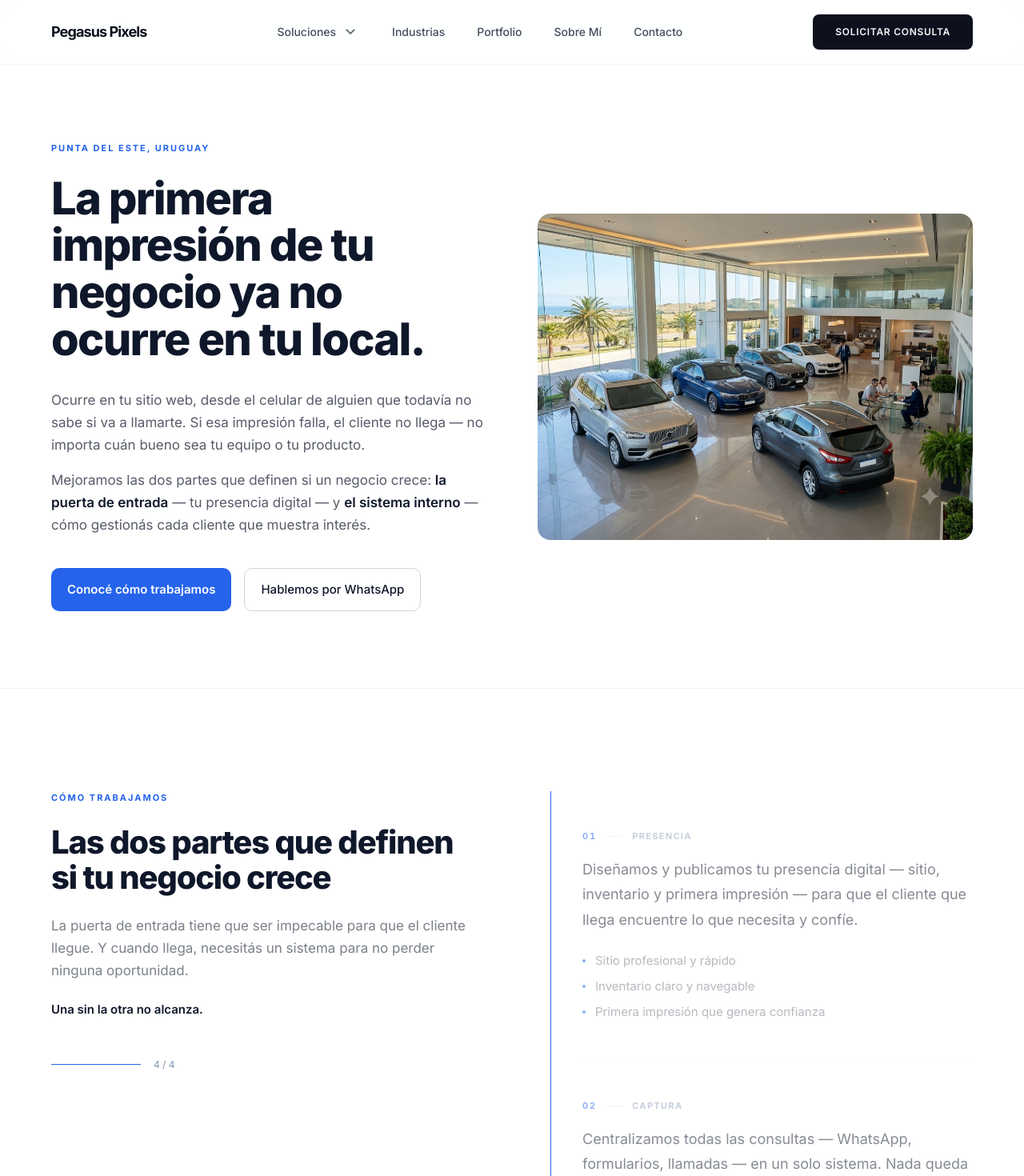
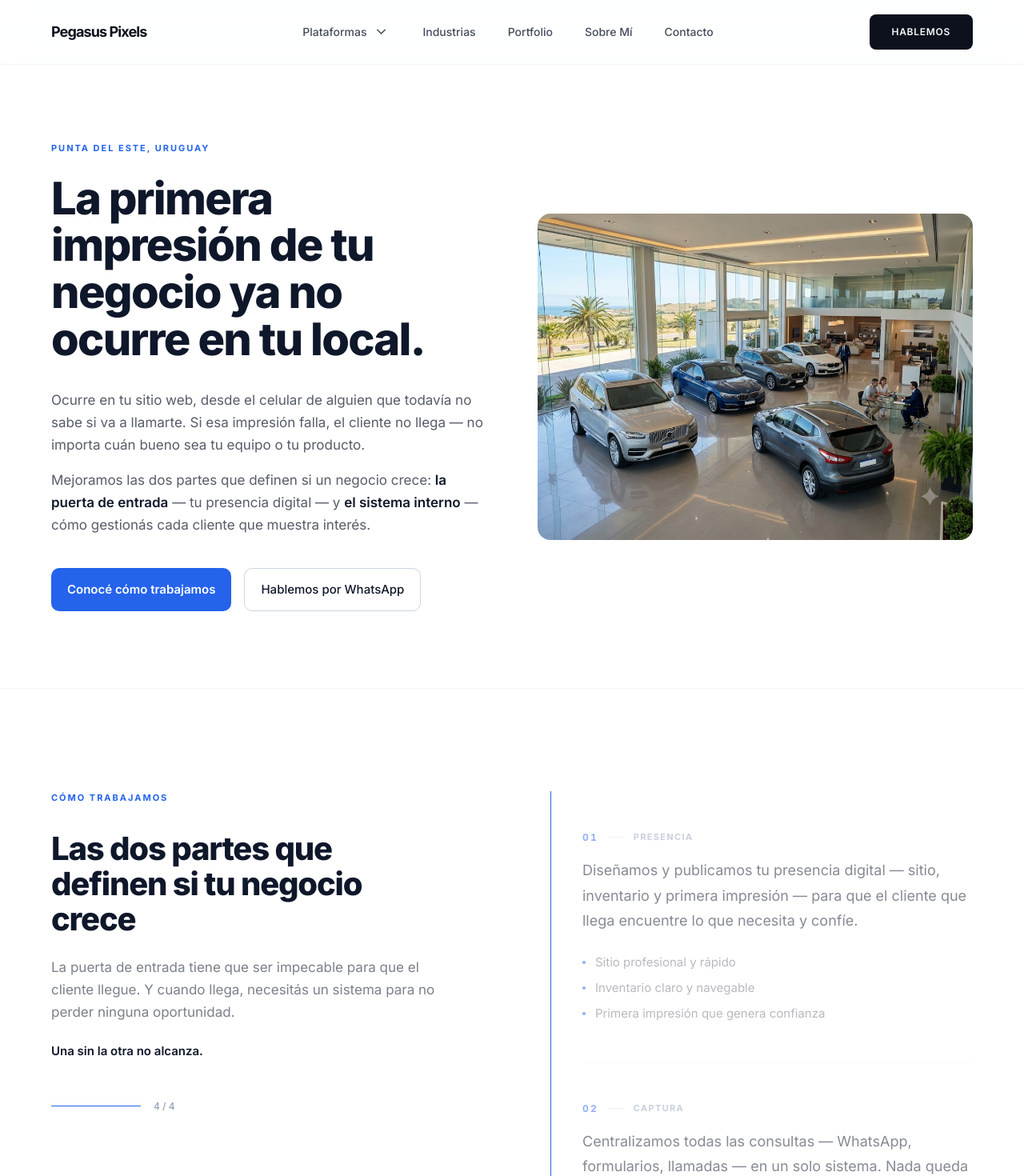
Before and after one commit to dcrecycler-ctrl/pegasuspixelsv2, a Next.js app: page / in a window 1280 px wide. Shown: the top 1470 px of the page at 80% size. Built offline with nearby package versions, Linux system fonts and the light colour scheme.

Commit message:
fix: image sizing, card spacing, nav/footer copy, meta tags

```diff
--- a/app/layout.tsx
+++ b/app/layout.tsx
@@ -10,9 +10,9 @@ const inter = Inter({
 });
 
 export const metadata: Metadata = {
-  title: "Pegasus Pixels | Arquitectura Digital para Empresas Modernas",
+  title: "Pegasus Pixels | Presencia digital y gestión de clientes — Uruguay",
   description:
-    "Ayudamos a inmobiliarias, automotoras y empresas de hospitalidad a mejorar su presencia digital, organizar operaciones y ofrecer una experiencia moderna a sus clientes.",
+    "Mejoramos la presencia digital y la gestión de leads de automotoras, inmobiliarias y restaurantes en Uruguay. Implementamos, capacitamos y te acompañamos.",
   keywords: [
     "arquitectura digital",
     "sistemas empresariales",
@@ -23,9 +23,9 @@ export const metadata: Metadata = {
     "Punta del Este",
   ],
   openGraph: {
-    title: "Pegasus Pixels | Arquitectura Digital para Empresas Modernas",
+    title: "Pegasus Pixels | Presencia digital y gestión de clientes — Uruguay",
     description:
-      "Tecnología y experiencias digitales para empresas modernas.",
+      "Mejoramos cómo tu negocio se ve y cómo gestiona a sus clientes. Automotoras, inmobiliarias y restaurantes en Uruguay.",
     type: "website",
     locale: "es_UY",
   },
--- a/components/layout/Footer.tsx
+++ b/components/layout/Footer.tsx
@@ -9,7 +9,7 @@ export function Footer() {
               Pegasus Pixels
             </div>
             <p className="text-[13px] font-normal leading-relaxed text-sky-300/70 max-w-xs">
-              Arquitectura digital de precisión para empresas que lideran sus industrias.
+              Presencia digital y gestión de clientes para automotoras, inmobiliarias y restaurantes en Uruguay.
             </p>
           </div>
 
@@ -17,7 +17,7 @@ export function Footer() {
           <div className="flex flex-col gap-6">
             <span className="text-[11px] font-bold tracking-[0.10em] uppercase text-sky-400">Navegación</span>
             <div className="w-8 h-px bg-ocean-600" />
-            <a href="/soluciones" className="text-[13px] font-normal text-sky-300/50 hover:text-sky-100 transition-colors">Soluciones</a>
+            <a href="/soluciones" className="text-[13px] font-normal text-sky-300/50 hover:text-sky-100 transition-colors">Plataformas</a>
             <a href="/industrias" className="text-[13px] font-normal text-sky-300/50 hover:text-sky-100 transition-colors">Industrias</a>
             <a href="/portfolio" className="text-[13px] font-normal text-sky-300/50 hover:text-sky-100 transition-colors">Portfolio</a>
           </div>
--- a/components/layout/Nav.tsx
+++ b/components/layout/Nav.tsx
@@ -5,16 +5,22 @@ import { useEffect, useRef, useState } from "react";
 
 const solucionesDropdown = [
   {
+    label: "Dealio",
+    href: "/dealio",
+    description: "Plataforma para automotoras",
+    icon: "directions_car",
+  },
+  {
     label: "Oikos",
     href: "/oikos",
-    description: "Sistema de gestión inmobiliaria",
+    description: "Plataforma para inmobiliarias",
     icon: "architecture",
   },
   {
-    label: "Dealio",
-    href: "/dealio",
-    description: "Automotive Sales Operating System",
-    icon: "directions_car",
+    label: "Hermes",
+    href: "/contacto",
+    description: "Plataforma para restaurantes",
+    icon: "restaurant",
   },
 ];
 
@@ -73,7 +79,7 @@ export function Nav() {
               onClick={() => setDropdownOpen(!dropdownOpen)}
               className="flex items-center gap-1.5 text-ink-700 hover:text-primary transition-colors duration-300 text-[14px] font-medium"
             >
-              Soluciones
+              Plataformas
               <span
                 className={`material-symbols-outlined text-[16px] transition-transform duration-200 ${
                   dropdownOpen ? "rotate-180" : ""
@@ -140,7 +146,7 @@ export function Nav() {
           href="/contacto"
           className="hidden md:block bg-ocean-900 text-sky-100 px-7 py-3 text-[12px] font-semibold tracking-[0.06em] uppercase hover:bg-ink-800 transition-all rounded-lg"
         >
-          SOLICITAR CONSULTA
+          Hablemos
         </Link>
 
         {/* Mobile hamburger */}
@@ -163,7 +169,7 @@ export function Nav() {
             className="text-ink-700 hover:text-primary transition-colors text-[14px] font-medium"
             onClick={() => setMenuOpen(false)}
           >
-            Soluciones
+            Plataformas
           </Link>
           {solucionesDropdown.map((item) => (
             <Link
@@ -191,7 +197,7 @@ export function Nav() {
             className="bg-ocean-900 text-sky-100 px-7 py-3 text-[12px] font-semibold tracking-[0.06em] uppercase text-center rounded-lg mt-2"
             onClick={() => setMenuOpen(false)}
           >
-            SOLICITAR CONSULTA
+            Hablemos
           </Link>
         </div>
       )}
--- a/components/sections/PerceptionSection.tsx
+++ b/components/sections/PerceptionSection.tsx
@@ -88,11 +88,11 @@ export function PerceptionSection() {
 
         {/* ── 4. Flow diagram image ── */}
         <AnimateIn delay={120} className="mb-14">
-          <div className="rounded-[12px] bg-white border border-[#E2E8F0] p-6 md:p-10">
+          <div className="rounded-[12px] bg-white border border-[#E2E8F0] p-4">
             <img
               src="/chaos-leads.png"
               alt="Sin sistema central los leads se pierden"
-              className="w-full h-auto max-w-3xl mx-auto block"
+              className="w-full h-auto block"
             />
           </div>
         </AnimateIn>
--- a/components/sections/SolutionSection.tsx
+++ b/components/sections/SolutionSection.tsx
@@ -24,15 +24,15 @@ export function SolutionSection() {
 
           <AnimateIn delay={100}>
             <div className="space-y-5">
-              <div className="bg-[#F6F7F9] border border-[#E2E8F0] rounded-[12px] p-7">
-                <p className="text-[11px] font-bold tracking-[0.12em] text-[#2563EB] uppercase mb-3">Puerta de entrada</p>
-                <h3 className="text-[18px] font-bold text-[#0F172A] mb-2">Presencia digital que genera confianza</h3>
-                <p className="text-[14px] text-[#0F172A]/60 leading-[1.65]">Sitio profesional, inventario claro, primera impresión que no deja dudas — diseñado para convertir visitas en consultas.</p>
+              <div className="bg-[#F6F7F9] border border-[#E2E8F0] rounded-[12px] p-10">
+                <p className="text-[11px] font-bold tracking-[0.12em] text-[#2563EB] uppercase mb-4">Puerta de entrada</p>
+                <h3 className="text-[22px] font-bold text-[#0F172A] mb-4">Presencia digital que genera confianza</h3>
+                <p className="text-[16px] text-[#0F172A]/60 leading-[1.75]">Sitio profesional, inventario claro, primera impresión que no deja dudas — diseñado para convertir visitas en consultas.</p>
               </div>
-              <div className="bg-[#F6F7F9] border border-[#E2E8F0] rounded-[12px] p-7">
-                <p className="text-[11px] font-bold tracking-[0.12em] text-[#2563EB] uppercase mb-3">Sistema interno</p>
-                <h3 className="text-[18px] font-bold text-[#0F172A] mb-2">Gestión de leads que cierra ventas</h3>
-                <p className="text-[14px] text-[#0F172A]/60 leading-[1.65]">Pipeline claro, seguimiento estructurado, tu equipo sabe qué hacer con cada consulta que entra — sin depender de la memoria de nadie.</p>
+              <div className="bg-[#F6F7F9] border border-[#E2E8F0] rounded-[12px] p-10">
+                <p className="text-[11px] font-bold tracking-[0.12em] text-[#2563EB] uppercase mb-4">Sistema interno</p>
+                <h3 className="text-[22px] font-bold text-[#0F172A] mb-4">Gestión de leads que cierra ventas</h3>
+                <p className="text-[16px] text-[#0F172A]/60 leading-[1.75]">Pipeline claro, seguimiento estructurado, tu equipo sabe qué hacer con cada consulta que entra — sin depender de la memoria de nadie.</p>
               </div>
             </div>
           </AnimateIn>
--- a/components/sections/TrustClarity.tsx
+++ b/components/sections/TrustClarity.tsx
@@ -79,8 +79,8 @@ export function TrustClarity() {
         <div className="grid grid-cols-1 lg:grid-cols-2 gap-16 lg:gap-24 items-start">
 
           {/* ── Left: sticky ── */}
-          <div className="lg:sticky lg:top-28">
-            <p className="text-[11px] font-bold tracking-[0.18em] text-[#2563EB] uppercase mb-6">
+          <div className="lg:sticky lg:top-28 pr-0 lg:pr-8">
+            <p className="text-[11px] font-bold tracking-[0.18em] text-[#2563EB] uppercase mb-8">
               Cómo trabajamos
             </p>
             <h2 className="text-[30px] md:text-[40px] font-black tracking-[-0.03em] leading-[1.1] text-[#0F172A] mb-6">
@@ -131,7 +131,7 @@ export function TrustClarity() {
                 >
                   {/* Step label */}
                   <div className="flex items-center gap-3 mb-4">
-                    <span className="text-[11px] font-bold tracking-[0.18em] text-[#2563EB] uppercase tabular-nums">
+                    <span className="text-[12px] font-bold tracking-[0.18em] text-[#2563EB] uppercase tabular-nums">
                       {step.number}
                     </span>
                     <div className="w-5 h-px bg-slate-200" />
```
